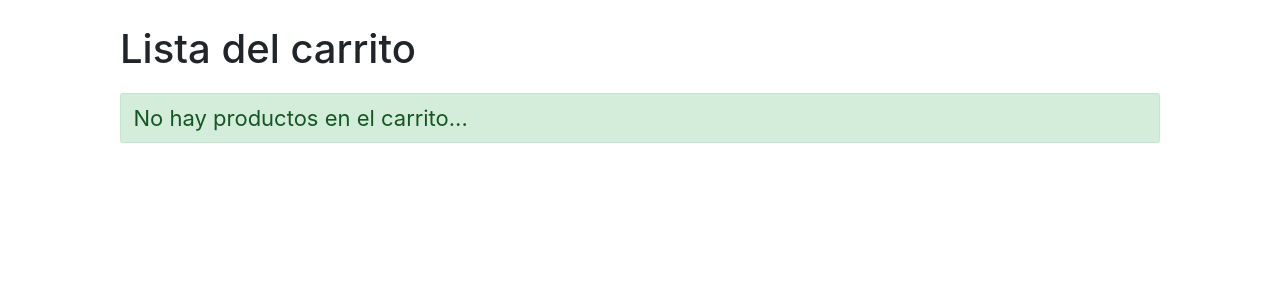
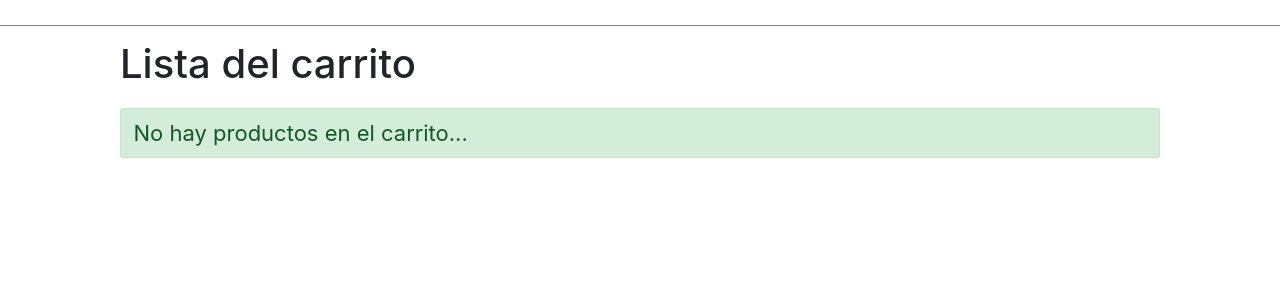
Before and after one commit to Juan-Grimaldo/libreria, a PHP site: page /mostrarCarro.php in a window 1280 px wide. Shown: the part 152-452 px from the top of the page. Run offline with PHP 8.4, Linux system fonts and the light colour scheme.

Commit message:
"estilo"

```diff
--- a/mostrarCarro.php
+++ b/mostrarCarro.php
@@ -20,8 +20,22 @@ include 'global/conexion.php';
     margin-left: 120px;
     margin-right: 120px;
 }
+
+a:hover{
+    text-decoration: none;
+    color: black;
+}
+
+hr {
+    margin-top: 0;
+    margin-bottom: 15px;
+    background-color: gray;
+    height: 0.2px;
+    border: none;
+}
+
 </style>
-
+<hr>
 <div class="margen">
     <h3 style="font-size: 40px;">Lista del carrito</h3> <br>
     <?php if (!empty($_SESSION['CARRO'])) { ?>
@@ -51,10 +65,10 @@ include 'global/conexion.php';
                     <?php $total = $total + ($producto['PRECIO']); ?>
                 <?php } ?>
                 <tr>
-                    <td colspan="3" align="right">
+                    <td colspan="3" text-align="right">
                         <h3>Total</h3>
                     </td>
-                    <td align="right">
+                    <td text-align="right">
                         <h3>$<?php echo number_format($total, 3) ?></h3>
                     </td>
                     <td></td>
```
